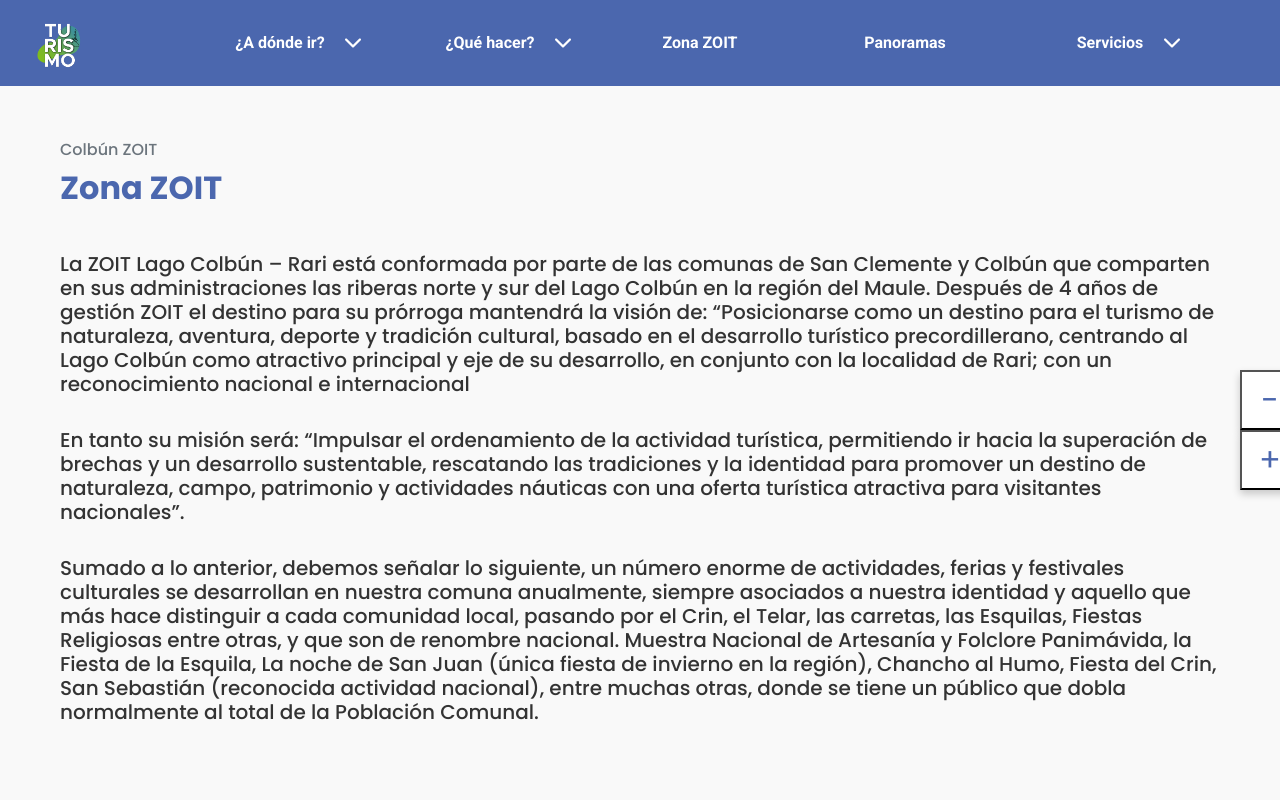
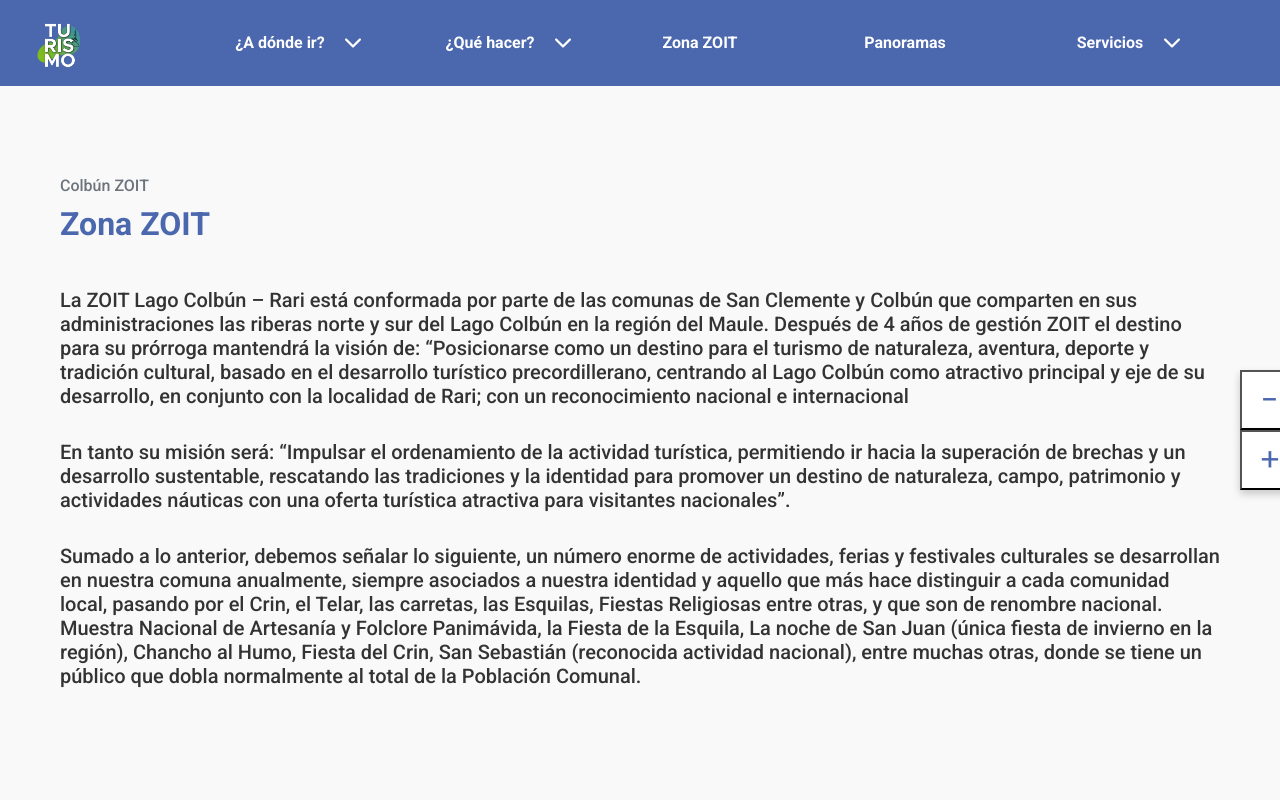
Before and after one commit to EstebanSalgad0/Proyecto_Turismo, a React (Vite) app: page /Zoit in a window 1280 px wide. Shown: the top 800 px of the page. Built offline with nearby package versions, Linux system fonts and the light colour scheme.

Commit message:
aplicado Roboto a Zona Zoit

```diff
--- a/src/styles/Zoit.css
+++ b/src/styles/Zoit.css
@@ -1,3 +1,5 @@
+@import url('https://fonts.googleapis.com/css2?family=Poppins:ital,wght@0,100;0,200;0,300;0,400;0,500;0,600;0,700;0,800;0,900;1,100;1,200;1,300;1,400;1,500;1,600;1,700;1,800;1,900&family=Roboto+Condensed:ital,wght@0,100..900;1,100..900&family=Roboto:ital,wght@0,100;0,300;0,400;0,500;0,700;0,900;1,100;1,300;1,400;1,500;1,700;1,900&display=swap');
+@import url('https://fonts.googleapis.com/css2?family=Poppins:ital,wght@0,100;0,200;0,300;0,400;0,500;0,600;0,700;0,800;0,900;1,100;1,200;1,300;1,400;1,500;1,600;1,700;1,800;1,900&family=Roboto+Condensed:ital,wght@0,100..900;1,100..900&family=Roboto:ital,wght@0,100;0,300;0,400;0,500;0,700;0,900;1,100;1,300;1,400;1,500;1,700;1,900&display=swap');
 /* Aplica este estilo solo al contenedor principal de Index */
 .index-container {
   display: flex;
@@ -6,3 +8,9 @@
   min-height: 100vh;
   flex-direction: column;
 }
+h2 {
+  font-family: "Roboto", sans-serif;
+}
+h5 {
+  font-family: "Roboto", sans-serif;
+}
```
